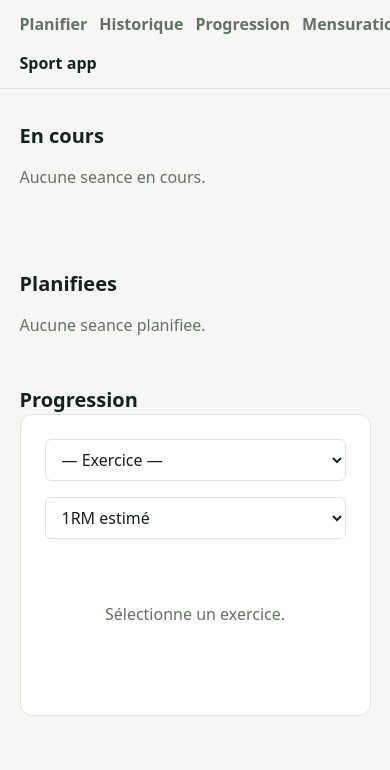
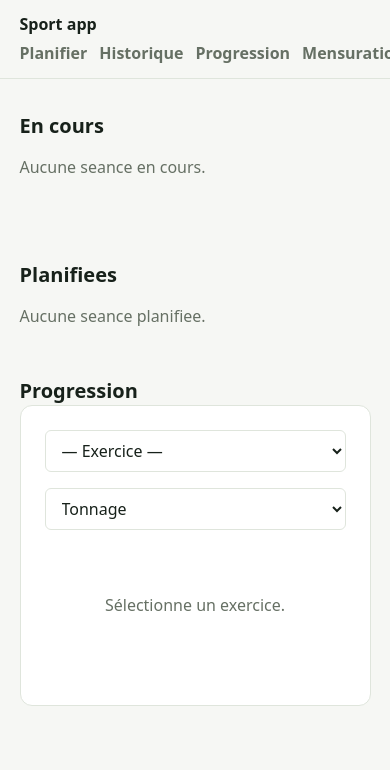
Before and after one commit to CyrilleNantes/sport-app, a Django app: page / in a window 390 px wide; the page is wider, and only the part inside the window is pictured. Shown: the top 770 px of that part. Run offline with Django 5.2, Linux system fonts and the light colour scheme; data that the repository does not hold is empty.

Commit message:
Aligner topbar sur grille contenu, brand mobile au-dessus nav, pré-sélection graphique
Co-Authored-By: Claude Sonnet 4.6 <noreply@anthropic.com>

```diff
--- a/workouts/static/workouts/styles.css
+++ b/workouts/static/workouts/styles.css
@@ -57,21 +57,26 @@ h2 {
 }
 
 .topbar {
-  align-items: center;
   background: rgba(246, 247, 244, 0.92);
   border-bottom: 1px solid var(--line);
-  display: flex;
-  gap: 1rem;
-  justify-content: space-between;
-  min-height: 64px;
-  padding: 0 5vw;
   position: sticky;
   top: 0;
   z-index: 5;
 }
 
+.topbar-inner {
+  align-items: center;
+  display: grid;
+  grid-template-columns: 3fr 7fr;
+  margin: 0 auto;
+  max-width: 1120px;
+  min-height: 64px;
+  padding: 0 5vw;
+}
+
 .brand {
   font-weight: 800;
+  justify-self: end;
 }
 
 .topbar nav {
@@ -410,11 +415,19 @@ textarea {
     font-size: 2rem;
   }
 
-  .topbar {
-    align-items: start;
+  .topbar-inner {
+    display: flex;
     flex-direction: column;
+    align-items: flex-start;
+    min-height: unset;
+    padding-top: 0.8rem;
     padding-bottom: 0.8rem;
-    padding-top: 0.8rem;
+    gap: 0.4rem;
+  }
+
+  .brand {
+    order: -1;
+    justify-self: unset;
   }
 
   .hero,
--- a/workouts/templates/workouts/base.html
+++ b/workouts/templates/workouts/base.html
@@ -13,6 +13,7 @@
   <div class="dev-banner">⚠ DEV — base de données de test, pas la prod</div>
   {% endif %}
   <header class="topbar">
+    <div class="topbar-inner">
       <nav>
         <a href="{% url 'workouts:planifier_seance' %}">Planifier</a>
         <a href="{% url 'workouts:historique' %}">Historique</a>
@@ -22,6 +23,7 @@
         <a href="{% url 'admin:index' %}">Admin</a>
       </nav>
       <a class="brand" href="{% url 'workouts:dashboard' %}">Sport app</a>
+    </div>
   </header>
 
   <main class="page">
--- a/workouts/templates/workouts/dashboard.html
+++ b/workouts/templates/workouts/dashboard.html
@@ -156,5 +156,11 @@
 
   exSelect.addEventListener("change", loadData);
   indSelect.addEventListener("change", loadData);
+
+  // Pré-sélection au chargement : Hip Thrust barre (ou premier exercice), tonnage
+  const hipThrust = Array.from(exSelect.options).find(o => o.text.toLowerCase().includes("hip thrust"));
+  exSelect.value = hipThrust ? hipThrust.value : (exSelect.options[1]?.value || "");
+  indSelect.value = "tonnage";
+  if (exSelect.value) loadData();
 </script>
 {% endblock %}
```
Lines whose indentation alone changed are shown as unchanged.
